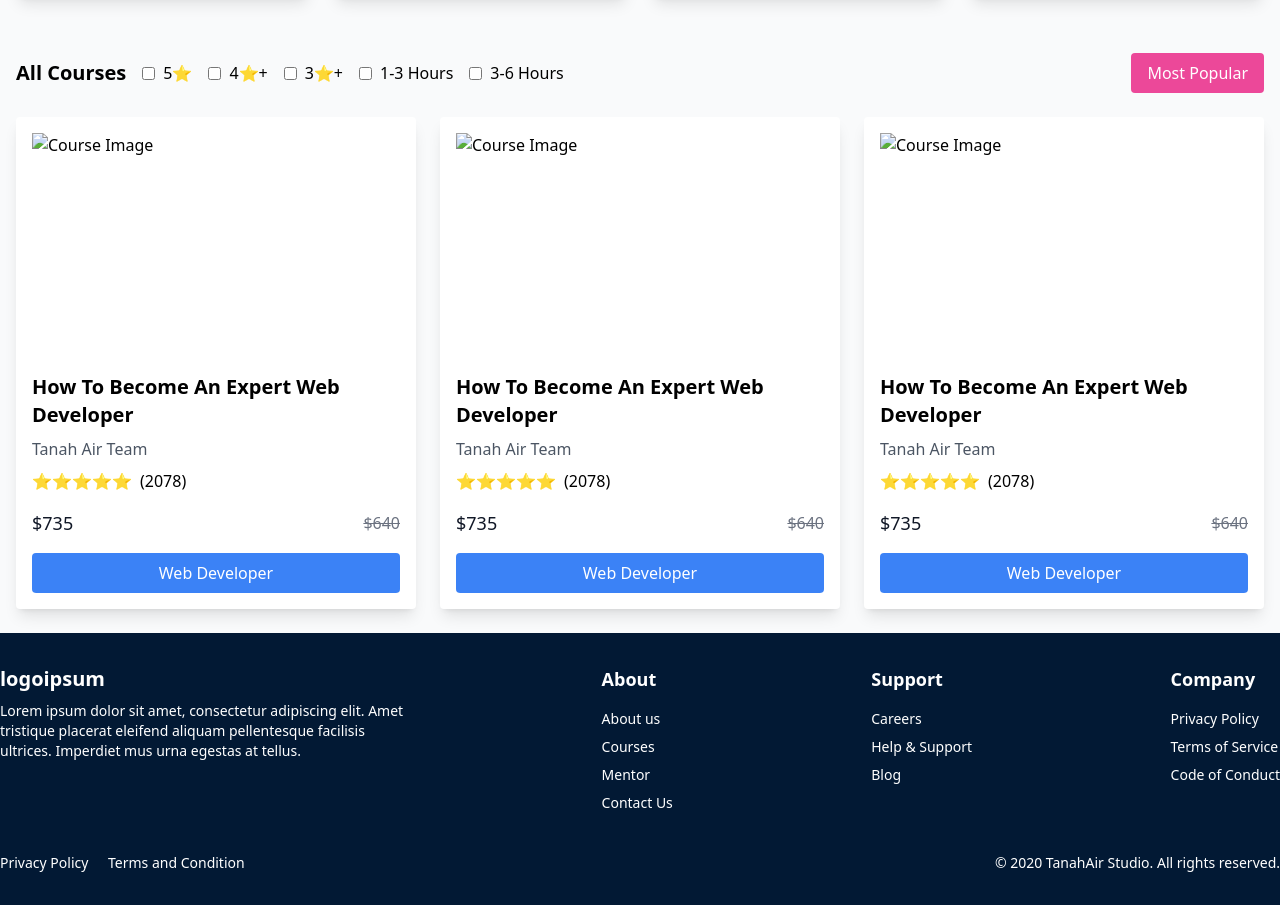
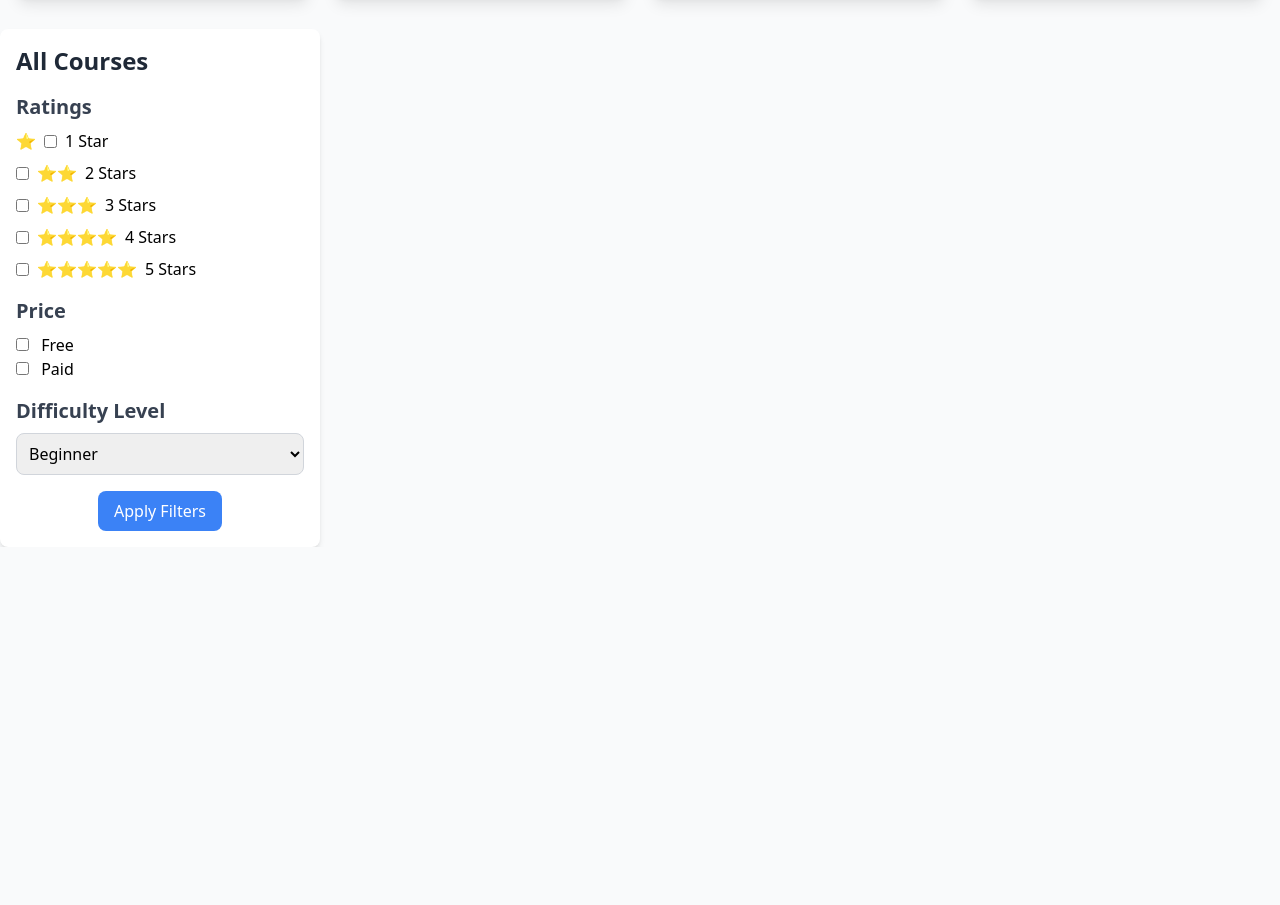
Before and after one commit to jumakulov-ozodbek/Education, a website: page cources/cources.html in a window 1280 px wide. Shown: the part 1695-2600 px from the top of the page. After the commit the page ends 2242 px from the top, so only its background shows below. Drawn offline with nearby package versions, Linux system fonts and the light colour scheme.

Commit message:
rgrdbdfd

```diff
--- a/cources/cources.html
+++ b/cources/cources.html
@@ -203,132 +203,80 @@
             </div>
         </div>
     </div>
-    <div class="container mx-auto px-4 py-6">
+    <div class="max-w-xs bg-white rounded-lg shadow-md p-4">
 
-        <div class="flex justify-between items-center mb-6">
-            <div class="flex items-center space-x-4">
-                <div class="text-xl font-semibold">All Courses</div>
-                <div class="flex items-center">
-                    <input type="checkbox" class="mr-2" id="rating-5" />
-                    <label for="rating-5">5⭐</label>
+        <h1 class="text-2xl font-bold text-gray-800 mb-4">All Courses</h1>
+
+        <div class="mb-4">
+            <h2 class="text-xl font-semibold text-gray-700 mb-2">Ratings</h2>
+            <div class="space-y-2">
+                <div>
+                    <input type="radio" id="rating1" name="rating" class="hidden peer" />
+                    <label for="rating1" class="flex items-center cursor-pointer">
+                        <span class="mr-2">⭐</span>
+                        <input type="checkbox" id="paid" name="price" class="mr-2" />
+                        <span>1 Star</span>
+                    </label>
                 </div>
-                <div class="flex items-center">
-                    <input type="checkbox" class="mr-2" id="rating-4" />
-                    <label for="rating-4">4⭐+</label>
+                <div>
+                    <input type="radio" id="rating2" name="rating" class="hidden peer" />
+                    <label for="rating2" class="flex items-center cursor-pointer">
+                        <input type="checkbox" id="paid" name="price" class="mr-2" />
+                        <span class="mr-2">⭐⭐</span>
+                        <span>2 Stars</span>
+                    </label>
                 </div>
-                <div class="flex items-center">
-                    <input type="checkbox" class="mr-2" id="rating-3" />
-                    <label for="rating-3">3⭐+</label>
+                <div>
+                    <input type="radio" id="rating3" name="rating" class="hidden peer" />
+                    <label for="rating3" class="flex items-center cursor-pointer">
+                        <input type="checkbox" id="paid" name="price" class="mr-2" />
+                        <span class="mr-2">⭐⭐⭐</span>
+                        <span>3 Stars</span>
+                    </label>
                 </div>
-                <div class="flex items-center">
-                    <input type="checkbox" class="mr-2" id="duration-1-3" />
-                    <label for="duration-1-3">1-3 Hours</label>
+                <div>
+                    <input type="radio" id="rating4" name="rating" class="hidden peer" />
+                    <label for="rating4" class="flex items-center cursor-pointer">
+                        <input type="checkbox" id="paid" name="price" class="mr-2" />
+                        <span class="mr-2">⭐⭐⭐⭐</span>
+                        <span>4 Stars</span>
+                    </label>
                 </div>
-                <div class="flex items-center">
-                    <input type="checkbox" class="mr-2" id="duration-3-6" />
-                    <label for="duration-3-6">3-6 Hours</label>
+                <div>
+                    <input type="radio" id="rating5" name="rating" class="hidden peer" />
+                    <label for="rating5" class="flex items-center cursor-pointer">
+                        <input type="checkbox" id="paid" name="price" class="mr-2" />
+                        <span class="mr-2">⭐⭐⭐⭐⭐</span>
+                        <span>5 Stars</span>
+                    </label>
                 </div>
             </div>
-            <button class="bg-pink-500 text-white py-2 px-4 rounded">Most Popular</button>
         </div>
 
-        <div class="grid grid-cols-1 sm:grid-cols-2 md:grid-cols-3 gap-6">
-            <div class="bg-white p-4 rounded shadow-lg">
-                <img src="" alt="Course Image" class="w-full h-56 object-cover mb-4" />
-                <div class="font-bold text-xl">How To Become An Expert Web Developer</div>
-                <p class="text-gray-600 mt-2">Tanah Air Team</p>
-                <div class="flex items-center mt-2">
-                    <span class="text-yellow-400">⭐⭐⭐⭐⭐</span>
-                    <span class="ml-2">(2078)</span>
-                </div>
-                <div class="flex justify-between items-center mt-4">
-                    <span class="text-lg text-gray-900">$735</span>
-                    <span class="line-through text-gray-500">$640</span>
-                </div>
-                <button class="bg-blue-500 text-white py-2 px-4 mt-4 w-full rounded">Web Developer</button>
+
+        <div class="mb-4">
+            <h2 class="text-xl font-semibold text-gray-700 mb-2">Price</h2>
+            <div>
+                <input type="checkbox" id="free" name="price" class="mr-2" />
+                <label for="free" class="cursor-pointer">Free</label>
             </div>
-            <div class="bg-white p-4 rounded shadow-lg">
-                <img src="" alt="Course Image" class="w-full h-56 object-cover mb-4" />
-                <div class="font-bold text-xl">How To Become An Expert Web Developer</div>
-                <p class="text-gray-600 mt-2">Tanah Air Team</p>
-                <div class="flex items-center mt-2">
-                    <span class="text-yellow-400">⭐⭐⭐⭐⭐</span>
-                    <span class="ml-2">(2078)</span>
-                </div>
-                <div class="flex justify-between items-center mt-4">
-                    <span class="text-lg text-gray-900">$735</span>
-                    <span class="line-through text-gray-500">$640</span>
-                </div>
-                <button class="bg-blue-500 text-white py-2 px-4 mt-4 w-full rounded">Web Developer</button>
-            </div>
-
-            <div class="bg-white p-4 rounded shadow-lg">
-                <img src="" alt="Course Image" class="w-full h-56 object-cover mb-4" />
-                <div class="font-bold text-xl">How To Become An Expert Web Developer</div>
-                <p class="text-gray-600 mt-2">Tanah Air Team</p>
-                <div class="flex items-center mt-2">
-                    <span class="text-yellow-400">⭐⭐⭐⭐⭐</span>
-                    <span class="ml-2">(2078)</span>
-                </div>
-                <div class="flex justify-between items-center mt-4">
-                    <span class="text-lg text-gray-900">$735</span>
-                    <span class="line-through text-gray-500">$640</span>
-                </div>
-                <button class="bg-blue-500 text-white py-2 px-4 mt-4 w-full rounded">Web Developer</button>
+            <div>
+                <input type="checkbox" id="paid" name="price" class="mr-2" />
+                <label for="paid" class="cursor-pointer">Paid</label>
             </div>
         </div>
+        <div class="mb-4">
+            <h2 class="text-xl font-semibold text-gray-700 mb-2">Difficulty Level</h2>
+            <select id="difficulty" class="w-full p-2 border border-gray-300 rounded-lg">
+                <option value="beginner">Beginner</option>
+                <option value="intermediate">Intermediate</option>
+                <option value="advanced">Advanced</option>
+            </select>
+        </div>
+        <div class="flex justify-center">
+            <button class="bg-blue-500 text-white py-2 px-4 rounded-lg hover:bg-blue-600">Apply Filters</button>
+        </div>
     </div>
-
-    <footer class="bg-[#021934] text-white py-8">
-        <div class="container max-w-7xl mx-auto flex flex-col md:flex-row justify-between">
-            <div class="flex flex-col mb-8 md:mb-0">
-                <div class="flex items-center space-x-2">
-                    <span class="text-xl font-bold">logoipsum</span>
-                </div>
-                <p class="mt-2 text-sm">
-                    Lorem ipsum dolor sit amet, consectetur adipiscing elit. Amet <br> tristique placerat eleifend
-                    aliquam pellentesque facilisis <br> ultrices. Imperdiet mus urna egestas at tellus. </p>
-            </div>
-
-            <div class="flex flex-col mb-8 md:mb-0">
-                <h3 class="text-lg font-semibold">About</h3>
-                <ul class="mt-4 space-y-2 text-sm">
-                    <li><a href="#" class="hover:underline">About us</a></li>
-                    <li><a href="#" class="hover:underline">Courses</a></li>
-                    <li><a href="#" class="hover:underline">Mentor</a></li>
-                    <li><a href="#" class="hover:underline">Contact Us</a></li>
-                </ul>
-            </div>
-
-            <div class="flex flex-col mb-8 md:mb-0">
-                <h3 class="text-lg font-semibold">Support</h3>
-                <ul class="mt-4 space-y-2 text-sm">
-                    <li><a href="#" class="hover:underline">Careers</a></li>
-                    <li><a href="#" class="hover:underline">Help & Support</a></li>
-                    <li><a href="#" class="hover:underline">Blog</a></li>
-                </ul>
-            </div>
-
-            <div class="flex flex-col mb-8 md:mb-0">
-                <h3 class="text-lg font-semibold">Company</h3>
-                <ul class="mt-4 space-y-2 text-sm">
-                    <li><a href="#" class="hover:underline">Privacy Policy</a></li>
-                    <li><a href="#" class="hover:underline">Terms of Service</a></li>
-                    <li><a href="#" class="hover:underline">Code of Conduct</a></li>
-                </ul>
-            </div>
-        </div>
-        <div class="container max-w-7xl mx-auto flex justify-between items-center">
-            <div class="text-sm mt-10">
-                <a href="#" class="mr-4 hover:text-gray-300">Privacy Policy</a>
-                <a href="#" class="hover:text-gray-300">Terms and Condition</a>
-            </div>
-            <div class="text-sm mt-10">
-                <p>&#169; 2020 TanahAir Studio. All rights reserved.</p>
-            </div>
-        </div>
-        </div>
-    </footer>
 
 
 
```
